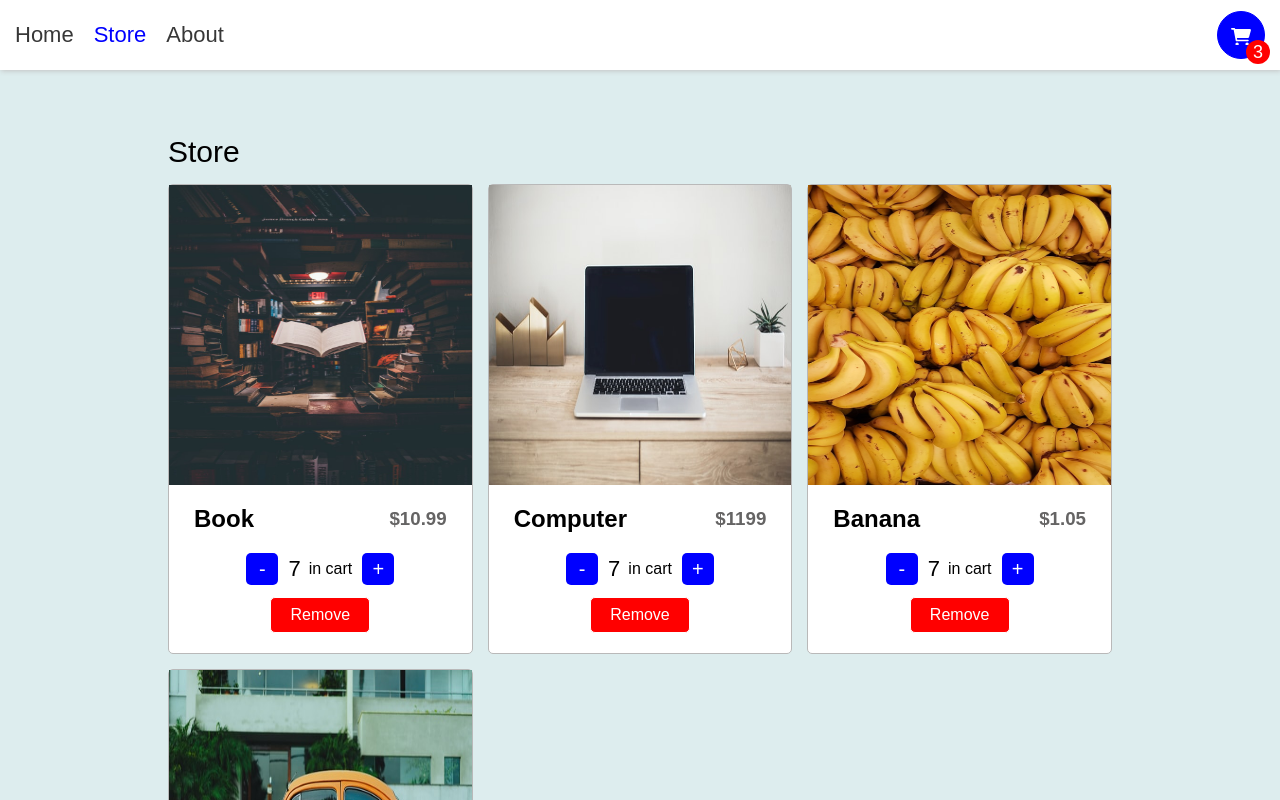
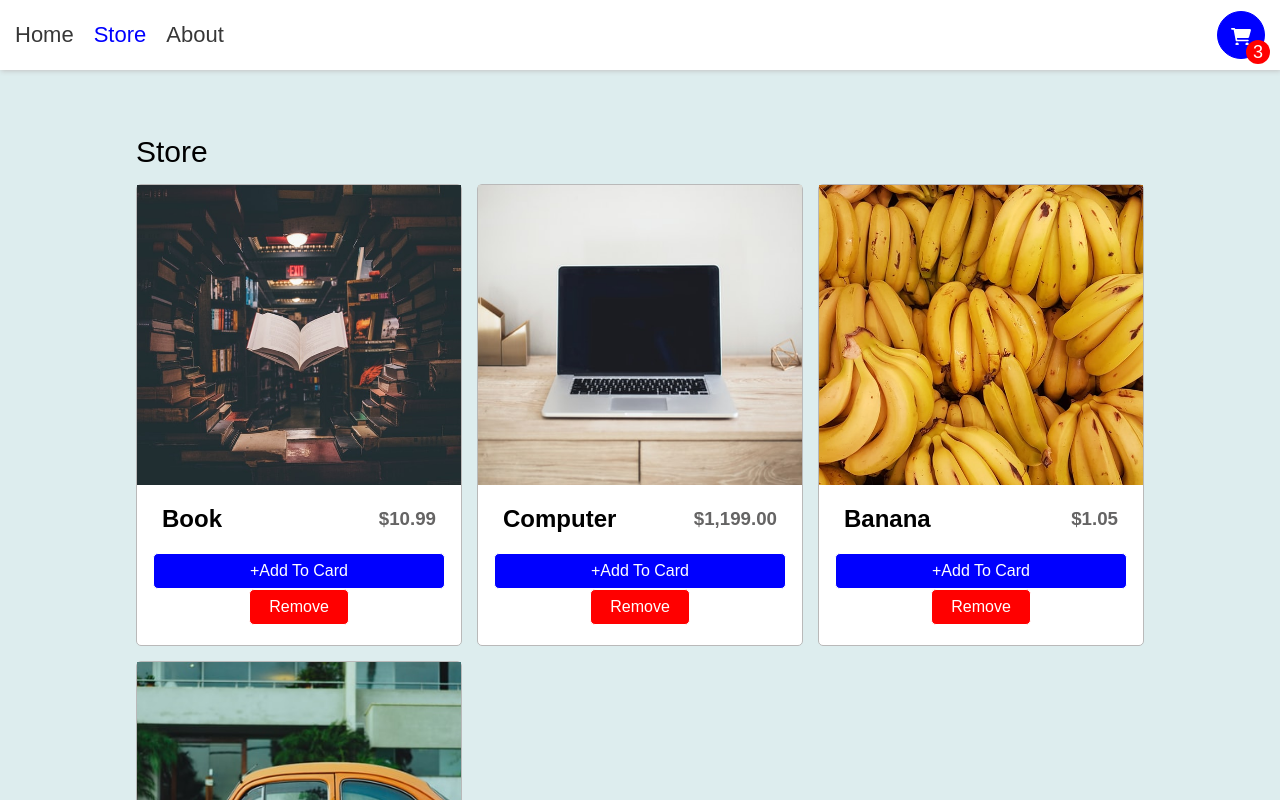
Before and after one commit to Jasurbek1604/React-TS-project, a React (Vite) app: page /store in a window 1280 px wide. Shown: the top 800 px of the page. Built offline with nearby package versions, Linux system fonts and the light colour scheme.

Commit message:
Shopping Card

```diff
--- a/src/components/StoreItem.tsx
+++ b/src/components/StoreItem.tsx
@@ -1,5 +1,6 @@
 import React from "react";
 import styled from "styled-components";
+import { formatCurrency } from "../utils/formatCurrency";
 
 const Card = styled.div`
   display: flex;
@@ -15,6 +16,7 @@ const Card = styled.div`
 const Img = styled.img`
   width: 100%;
   height: 300px;
+  object-fit: cover;
 `;
 
 const Center = styled.div`
@@ -37,9 +39,13 @@ const Math = styled.div`
   margin-bottom: 12px;
 `;
 
-const Button = styled.button`
-  width: 100px;
-  background-color: red;
+interface ButtonProps {
+  add?: boolean;
+}
+
+const Button = styled.button<ButtonProps>`
+  width: ${({ add }) => (add ? "90%" : "100px")};
+  background-color: ${({ add }) => (add ? "blue" : "red")};
   color: #fff;
   border-radius: 5px;
   padding: 8px;
@@ -75,15 +81,25 @@ const Span = styled.div`
   color: black;
   padding-right: 8px;
 `;
-export default function StoreItem({ id, name, price, imgUrl }) {
+
+type StoreItemProps = {
+  id: number;
+  name: string;
+  price: number;
+  imgUrl: string;
+};
+
+export default function StoreItem({ name, price, imgUrl }: StoreItemProps) {
+  const quantity = 1;
   return (
     <React.Fragment>
       <Card>
         <Img src={imgUrl} />
         <Center>
           <Name>{name}</Name>
-          <Price>${price}</Price>
+          <Price>{formatCurrency(price)}</Price>
         </Center>
+        {!quantity ? (
           <Math>
             <Btn>-</Btn>
             <Desc>
@@ -91,6 +107,9 @@ export default function StoreItem({ id, name, price, imgUrl }) {
             </Desc>
             <Btn>+</Btn>
           </Math>
+        ) : (
+          <Button add>+Add To Card</Button>
+        )}
         <Button>Remove</Button>
       </Card>
     </React.Fragment>
--- a/src/pages/Store.tsx
+++ b/src/pages/Store.tsx
@@ -8,7 +8,7 @@ const Container = styled.div`
   background-color: transparent;
   border-radius: 5px;
   padding: 40px;
-  width: 80%;
+  width: 85%;
 `;
 
 const Title = styled.div`
--- /dev/null
+++ b/src/utils/formatCurrency.tsx
@@ -0,0 +1,8 @@
+const CURRENCY_FORMATTER = new Intl.NumberFormat(undefined, {
+  currency: "USD",
+  style: "currency",
+});
+
+export const formatCurrency = (number: number) => {
+  return CURRENCY_FORMATTER.format(number);
+};
```
Lines whose indentation alone changed are shown as unchanged.
